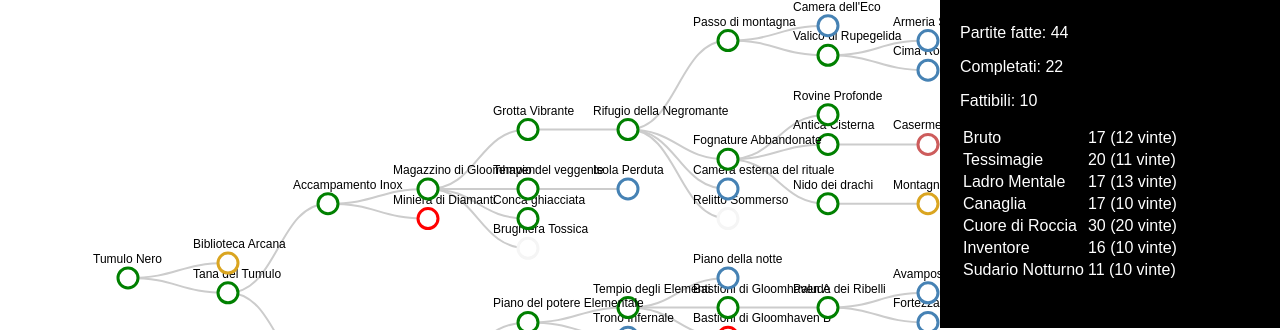
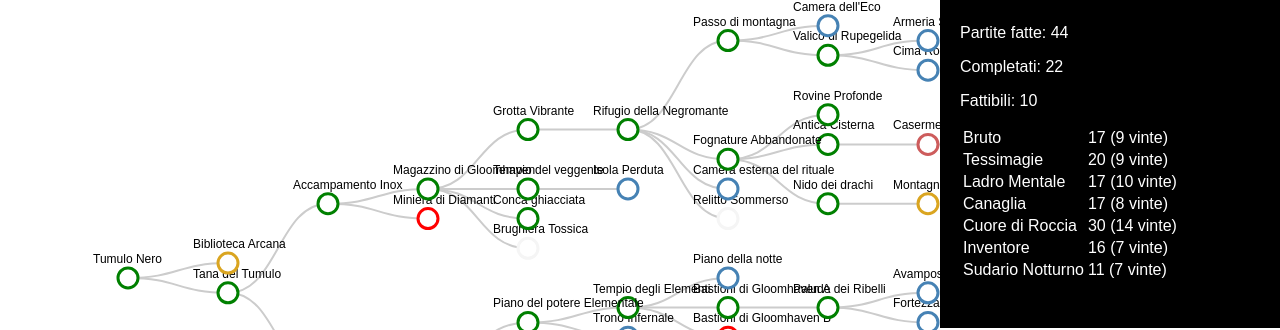
Before and after one commit to sickDevelopers/gloomtree, a plain HTML site: page index.html in a window 1280 px wide. Shown: the part 92-422 px from the top of the page. Drawn offline with nearby package versions, Linux system fonts and the light colour scheme.

Commit message:
Update index.html

```diff
--- a/index.html
+++ b/index.html
@@ -215,7 +215,7 @@
       const totalWonPerHero = Object.keys(Heroes).reduce((total, heroKey) => {
         const isWonByThisHero = (node) => {
           if (node.trials && node.trials.length > 0) {
-            return node.trials.slice(-1)[0].team.includes(Heroes[heroKey])
+            return node.state === States.DONE && node.trials.slice(-1)[0].team.includes(Heroes[heroKey])
           }
           return false
 
```
